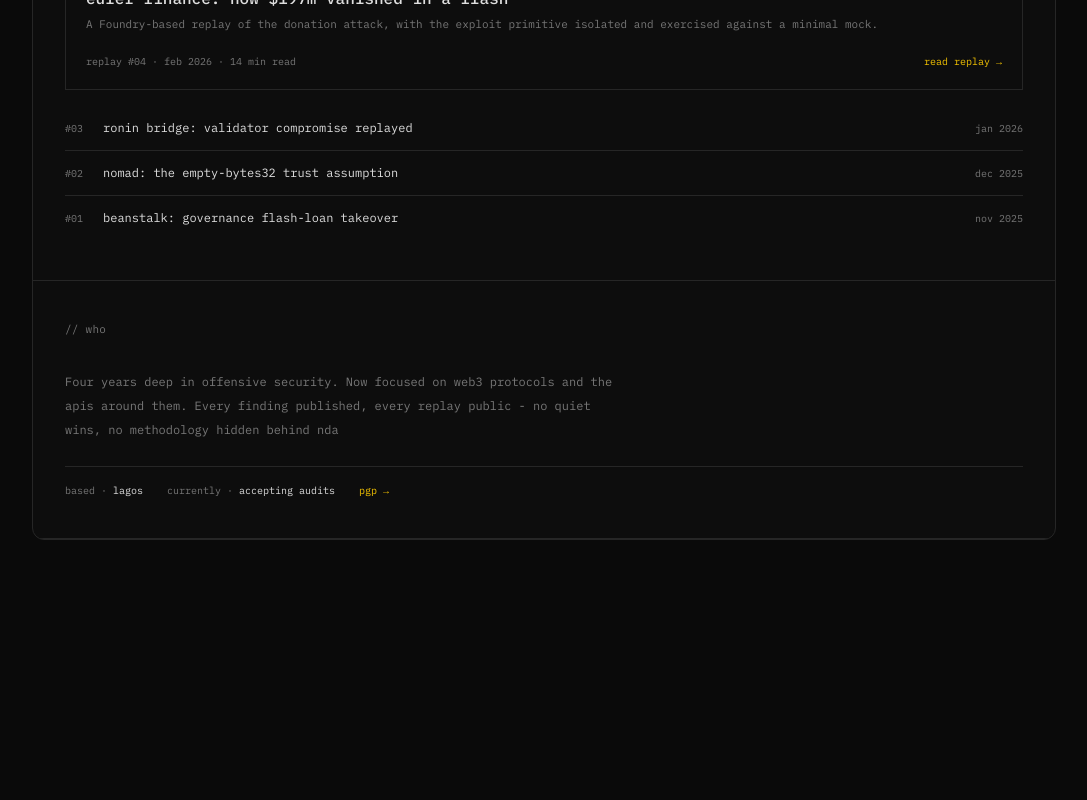
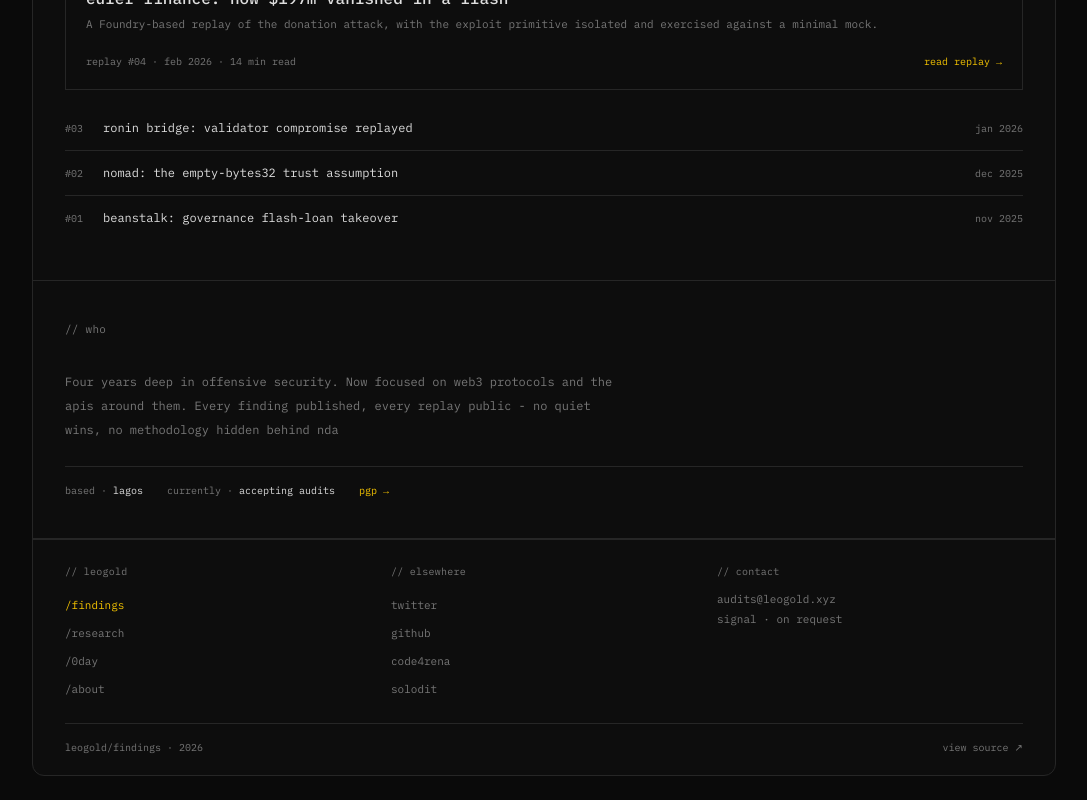
Before and after one commit to Noftyfootie/leogold-portfolio, a React (Vite) app: page / in a window 1280 px wide. Shown: the part 1069-1869 px from the top of the page, without its empty margins (96-1183 px from the left). Before the commit the page ends 1633 px from the top, so only its background shows below. Built offline with nearby package versions, Linux system fonts and the light colour scheme.

Commit message:
Update footer link

```diff
--- a/src/components/Footer.jsx
+++ b/src/components/Footer.jsx
@@ -43,8 +43,8 @@
                         ? "noreferrer"
                         : undefined
                     }
-                    className={`text-[11px] transition-colors hover:text-accent ${
-                      link.active ? "text-accent" : "text-muted"
+                    className={`text-[11px] transition-colors hover:text-accent! ${
+                      link.active ? "text-accent!" : "text-muted!"
                     }`}
                   >
                     {link.label}
@@ -65,7 +65,7 @@
             <li>
               <a
                 href="mailto:audits@leogold.xyz"
-                className="transition-colors hover:text-accent"
+                className="transition-colors hover:text-accent!"
               >
                 audits@leogold.xyz
               </a>
@@ -83,7 +83,7 @@
 
         <a
           href="#home"
-          className="text-[10px] text-muted transition-colors hover:text-accent"
+          className="text-[10px] text-muted! transition-colors hover:text-accent!"
         >
           view source ↗
         </a>
--- a/src/pages/Home/Home.jsx
+++ b/src/pages/Home/Home.jsx
@@ -3,7 +3,7 @@
 import Findings from "../../section/Findings";
 import HackReplays from "../../section/HackReplays";
 import About from "../../components/About";
-// import Footer from "../../components/Footer";
+import Footer from "../../components/Footer";
 
 function Home() {
   return (
@@ -14,7 +14,7 @@
         <Findings />
         <HackReplays />
         <About />
-        {/* <Footer /> */}
+        <Footer />
       </div>
     </main>
   );
```
